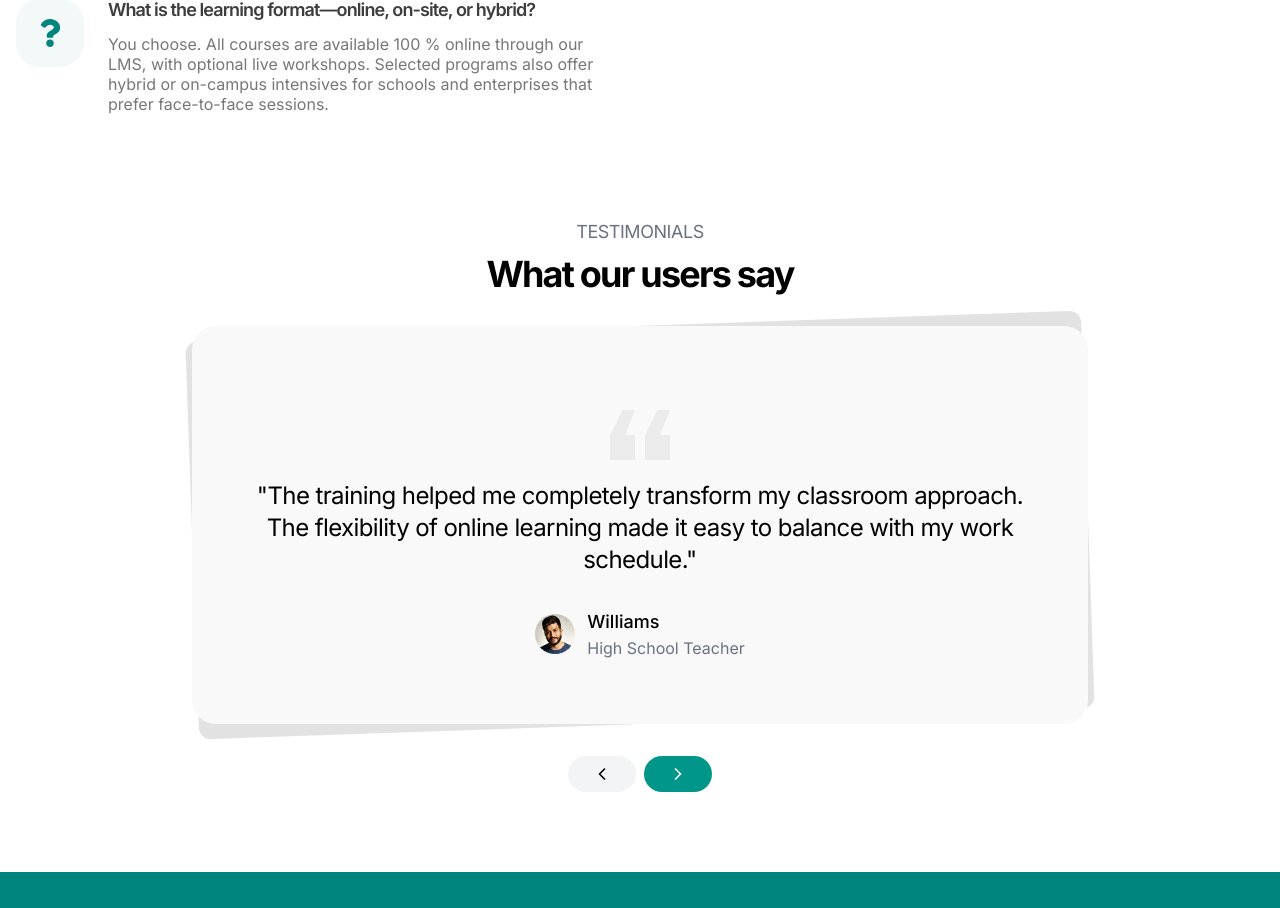
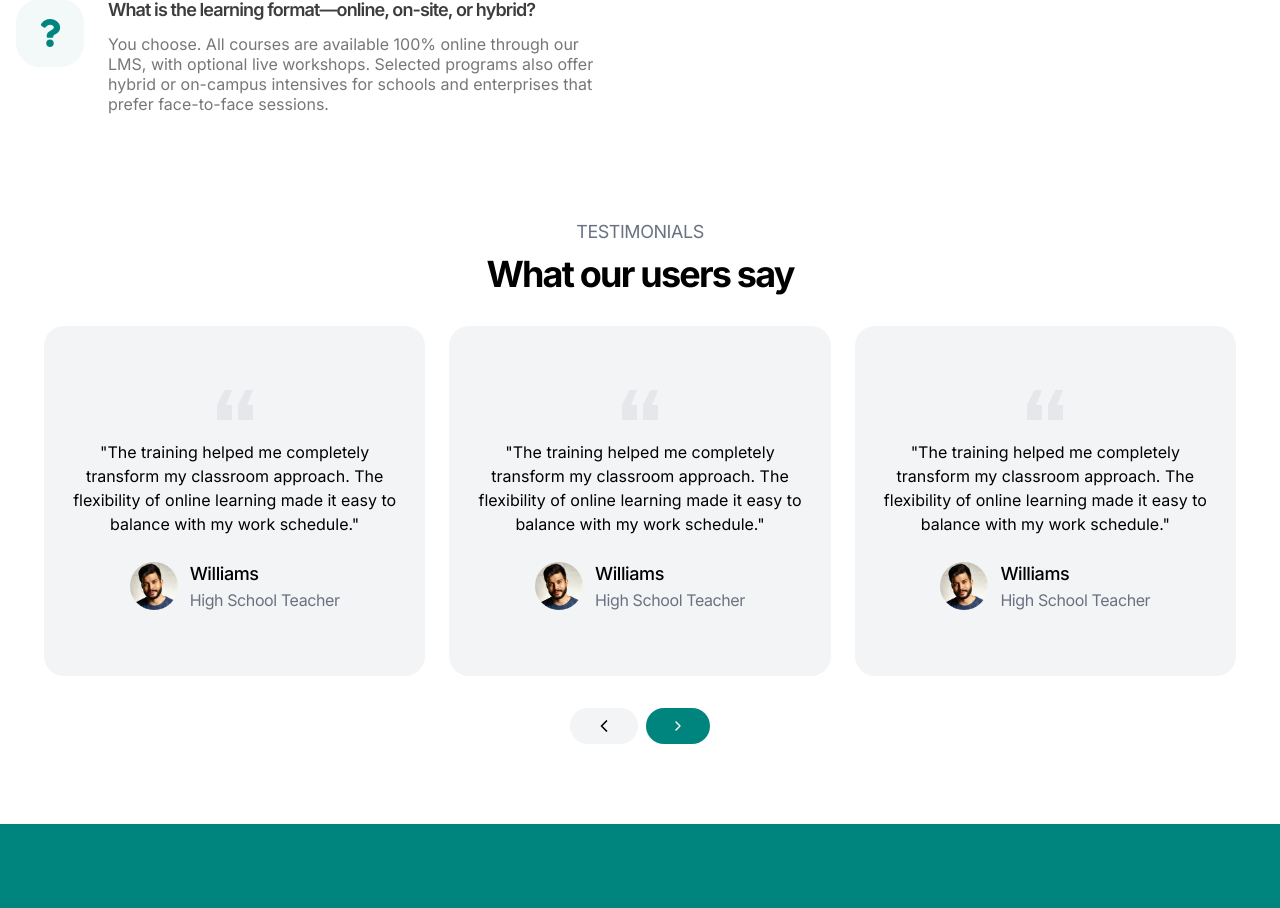
Before and after one commit to Mubashir1920/core-edu, a Next.js app: page /courses in a window 1280 px wide. Shown: the part 1869-2777 px from the top of the page. Built offline with nearby package versions, Linux system fonts and the light colour scheme.

Commit message:
New Testimonial Slider

```diff
--- a/app/components/CourseFaq.jsx
+++ b/app/components/CourseFaq.jsx
@@ -1,16 +1,19 @@
+"use client"
+
 import { FaQuestion } from "react-icons/fa"
+import { motion } from "motion/react"
 
 export default function FAQComponent() {
     const faqs = [
         {
             question: "Who can enroll in Core Education courses?",
             answer:
-                "Our courses are designed primarily for current and aspiring educators—teachers, school leaders, examiners, and corporate trainers. If you have a passion for teaching and at least a high-school diploma (or equivalent), you’re eligible to join..",
+                "Our courses are designed primarily for current and aspiring educators—teachers, school leaders, examiners, and corporate trainers. If you have a passion for teaching and at least a high-school diploma (or equivalent), you’re eligible to join.",
         },
         {
             question: "Are Core Education credentials internationally recognized?",
             answer:
-                "Yes. Every certificate or diploma is issued in partnership with EduPro, mapped to international qualification frameworks. That means your credential is accepted by private schools across Pakistan and by global institutions following IB, IGCSE, and other curricula..",
+                "Yes. Every certificate or diploma is issued in partnership with EduPro, mapped to international qualification frameworks. That means your credential is accepted by private schools across Pakistan and by global institutions following IB, IGCSE, and other curricula.",
         },
         {
             question: "How long does a typical course take to complete?",
@@ -25,7 +28,7 @@ export default function FAQComponent() {
         {
             question: "What is the learning format—online, on-site, or hybrid?",
             answer:
-                "You choose. All courses are available 100 % online through our LMS, with optional live workshops. Selected programs also offer hybrid or on-campus intensives for schools and enterprises that prefer face-to-face sessions.",
+                "You choose. All courses are available 100% online through our LMS, with optional live workshops. Selected programs also offer hybrid or on-campus intensives for schools and enterprises that prefer face-to-face sessions.",
         },
     ]
 
@@ -40,21 +43,28 @@ export default function FAQComponent() {
 
             {/* FAQ Grid */}
             <div className="grid grid-cols-1 lg:grid-cols-2 gap-8 lg:gap-12">
-                {faqs.slice(0, 5).map((faq, index) => (
-                    <div key={index} className="flex gap-4 sm:gap-6">
-                        {/* Question Mark Icon */}
-                        <div className="bg-primary/5 p-5 max-h-fit rounded-3xl ">
-                            <FaQuestion size={28} className=" text-primary " />
+                {faqs.map((faq, index) => (
+                    <motion.div
+                        key={index}
+                        initial={{ opacity: 0, y: 40 }}
+                        whileInView={{ opacity: 1, y: 0 }}
+                        transition={{ duration: 0.5, ease: "easeOut", delay: index * 0.1 }}
+                        viewport={{ once: true, amount: 0.2 }}
+                        className="flex gap-4 sm:gap-6"
+                    >
+                        {/* Icon */}
+                        <div className="bg-primary/5 p-5 max-h-fit rounded-3xl">
+                            <FaQuestion size={28} className="text-primary" />
                         </div>
 
                         {/* Content */}
                         <div className="flex-1 min-w-0">
-                            <h3 className="text-base sm:text-lg  text-darkgray font-semibold tracking-tighter  mb-3 leading-tight">
+                            <h3 className="text-base sm:text-lg text-darkgray font-semibold tracking-tighter mb-3 leading-tight">
                                 {faq.question}
                             </h3>
                             <p className="text-sm sm:text-base text-darkgray/70 leading-5">{faq.answer}</p>
                         </div>
-                    </div>
+                    </motion.div>
                 ))}
             </div>
         </div>
--- /dev/null
+++ b/app/components/CourseTestimonials.jsx
@@ -0,0 +1,170 @@
+'use client'
+
+import React, { useState } from 'react';
+import { motion, AnimatePresence } from 'framer-motion';
+import { FiChevronLeft, FiChevronRight } from 'react-icons/fi';
+
+
+import Avatar from '@/public/assets/avatar.jpg'
+import Image from 'next/image';
+
+
+const CourseTestimonials = () => {
+    const [currentIndex, setCurrentIndex] = useState(0);
+
+    const testimonials = [
+        {
+            id: 1,
+            text: "The training helped me completely transform my classroom approach. The flexibility of online learning made it easy to balance with my work schedule.",
+            name: "Williams",
+            title: "High School Teacher",
+        },
+        {
+            id: 2,
+            text: "The training helped me completely transform my classroom approach. The flexibility of online learning made it easy to balance with my work schedule.",
+            name: "Williams",
+            title: "High School Teacher",
+        },
+        {
+            id: 3,
+            text: "The training helped me completely transform my classroom approach. The flexibility of online learning made it easy to balance with my work schedule.",
+            name: "Williams",
+            title: "High School Teacher",
+        },
+        {
+            id: 4,
+            text: "The training helped me completely transform my classroom approach. The flexibility of online learning made it easy to balance with my work schedule.",
+            name: "Williams",
+            title: "High School Teacher",
+        },
+        {
+            id: 5,
+            text: "The training helped me completely transform my classroom approach. The flexibility of online learning made it easy to balance with my work schedule.",
+            name: "Williams",
+            title: "High School Teacher",
+        }
+    ];
+
+    // Get slides per view based on screen size
+    const getSlidesPerView = () => {
+        if (typeof window !== 'undefined') {
+            if (window.innerWidth >= 1024) return 3; // Desktop
+            if (window.innerWidth >= 768) return 2;  // Tablet
+            return 1; // Mobile
+        }
+        return 3; // Default
+    };
+
+    const [slidesPerView, setSlidesPerView] = useState(getSlidesPerView());
+
+    // Update slides per view on window resize
+    React.useEffect(() => {
+        const handleResize = () => {
+            setSlidesPerView(getSlidesPerView());
+        };
+
+        window.addEventListener('resize', handleResize);
+        return () => window.removeEventListener('resize', handleResize);
+    }, []);
+
+    const maxIndex = testimonials.length - slidesPerView;
+
+    const nextSlide = () => {
+        setCurrentIndex((prev) => (prev >= maxIndex ? 0 : prev + 1));
+    };
+
+    const prevSlide = () => {
+        setCurrentIndex((prev) => (prev <= 0 ? maxIndex : prev - 1));
+    };
+
+    const goToSlide = (index) => {
+        setCurrentIndex(Math.min(index, maxIndex));
+    };
+
+    return (
+        <div className="py-16">
+            <div className="container mx-auto px-4">
+                {/* Header */}
+                <div className="text-center mb-8">
+                    <h3 className="uppercase text-lg tracking-tight text-gray-500">TESTIMONIALS</h3>
+                    <h2 className="text-4xl tracking-tighter font-bold mt-2">What our users say</h2>
+                </div>
+
+                {/* Testimonials Container */}
+                <div className="relative">
+                    <div className="overflow-hidden">
+                        <motion.div
+                            className="flex "
+                            initial={false}
+                            animate={{
+                                x: `-${currentIndex * (100 / slidesPerView)}%`
+                            }}
+                            transition={{ duration: 0.5, ease: "easeInOut" }}
+                        >
+                            {testimonials.map((testimonial, index) => (
+                                <motion.div
+                                    key={testimonial.id}
+                                    className={` flex-shrink-0 ${slidesPerView === 1 ? 'w-full' :
+                                        slidesPerView === 2 ? 'w-1/2' :
+                                            'w-1/3'
+                                        }`}
+                                    style={{ minWidth: `${100 / slidesPerView}%` }}
+                                    initial={{ opacity: 0, y: 20 }}
+                                    animate={{ opacity: 1, y: 0 }}
+                                    transition={{ duration: 0.3, delay: index * 0.05 }}
+                                >
+                                    <div className="bg-gray-100 rounded-[20px] py-16 px-6 mx-3 h-full flex flex-col justify-between">
+                                        <div className="mb-6 flex flex-col items-center text-center">
+                                            <svg className='text-gray-200 mb-5' width="40" height="30" viewBox="0 0 60 50" fill="none" xmlns="http://www.w3.org/2000/svg">
+                                                <path
+                                                    d="M0 25.0001L12.5 0.000152588H25L15 25.0001H25V50.0001H0V25.0001ZM35 25.0001L47.5 0.000152588H60L50 25.0001H60V50.0001H35V25.0001Z"
+                                                    fill="currentColor"
+                                                />
+                                            </svg>
+                                            <p className="  leading-6">
+                                                "{testimonial.text}"
+                                            </p>
+                                        </div>
+
+                                        <div className="flex justify-center items-center">
+                                            <Image
+                                                src={Avatar}
+                                                alt={testimonial.name}
+                                                className="w-12 h-12 rounded-full object-cover mr-3"
+                                            />
+                                            <div className="text-left tracking-tight">
+                                                <p className="font-medium text-lg">{testimonial.name}</p>
+                                                <p className="text-md text-gray-500">{testimonial.title}</p>
+                                            </div>
+                                        </div>
+                                    </div>
+                                </motion.div>
+                            ))}
+                        </motion.div>
+                    </div>
+
+                    {/* Navigation Arrows */}
+                    <div className="flex justify-center mt-8 space-x-2">
+                        <button
+                            onClick={prevSlide}
+                            className="px-6 py-2 rounded-full bg-gray-100 flex items-center justify-center hover:bg-gray-200 transition-colors"
+                            aria-label="Previous testimonial"
+                        >
+                            <FiChevronLeft className="w-5 h-5" />
+                        </button>
+
+                        <button
+                            onClick={nextSlide}
+                            className="px-6 py-2 rounded-full bg-primary text-white flex items-center justify-center hover:bg-primary transition-colors"
+                            aria-label="Next testimonial"
+                        >
+                            <FiChevronRight className="w-5fi-5" />
+                        </button>
+                    </div>
+                </div>
+            </div>
+        </div>
+    );
+};
+
+export default CourseTestimonials;
--- a/app/components/Courses.jsx
+++ b/app/components/Courses.jsx
@@ -1,8 +1,8 @@
 
 import CourseCard from "./CourseCard"
 import FAQComponent from "./CourseFaq"
+import CourseTestimonials from "./CourseTestimonials"
 import FilterCourse from "./FilterCourse"
-import TestimonialsSection from "./Testimonials"
 
 import CourseImg1 from '@/public/assets/AI-Course.png'
 import CourseImg2 from '@/public/assets/AI-Course2.png'
@@ -19,7 +19,7 @@ export default function Courses() {
             <CourseCard Img={CourseImg1} />
             <CourseCard Img={CourseImg2} />
             <FAQComponent />
-            <TestimonialsSection />
+            <CourseTestimonials />
 
         </div>
     )
--- a/app/courses/page.jsx
+++ b/app/courses/page.jsx
@@ -4,8 +4,6 @@ export const metadata = {
     title: 'Courses | Core Education’s Professional Development Programs',
     description: 'Explore Core Education’s wide range of professional development courses designed to empower educators and institutions through flexible, accredited, and impactful learning experiences.',
 }
-
-
 
 
 const page = () => {
```
Also changed, not shown: app/components/CourseCard.jsx (+44 -38 lines).
